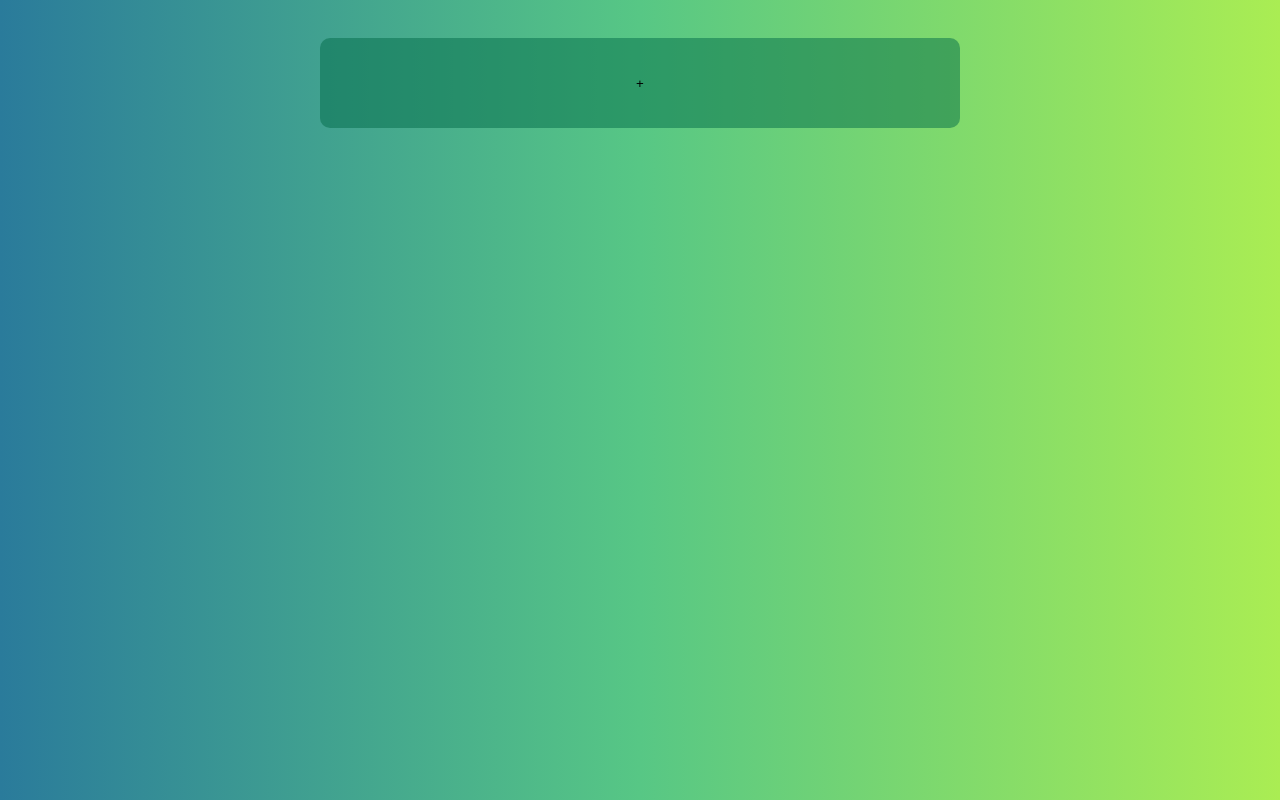
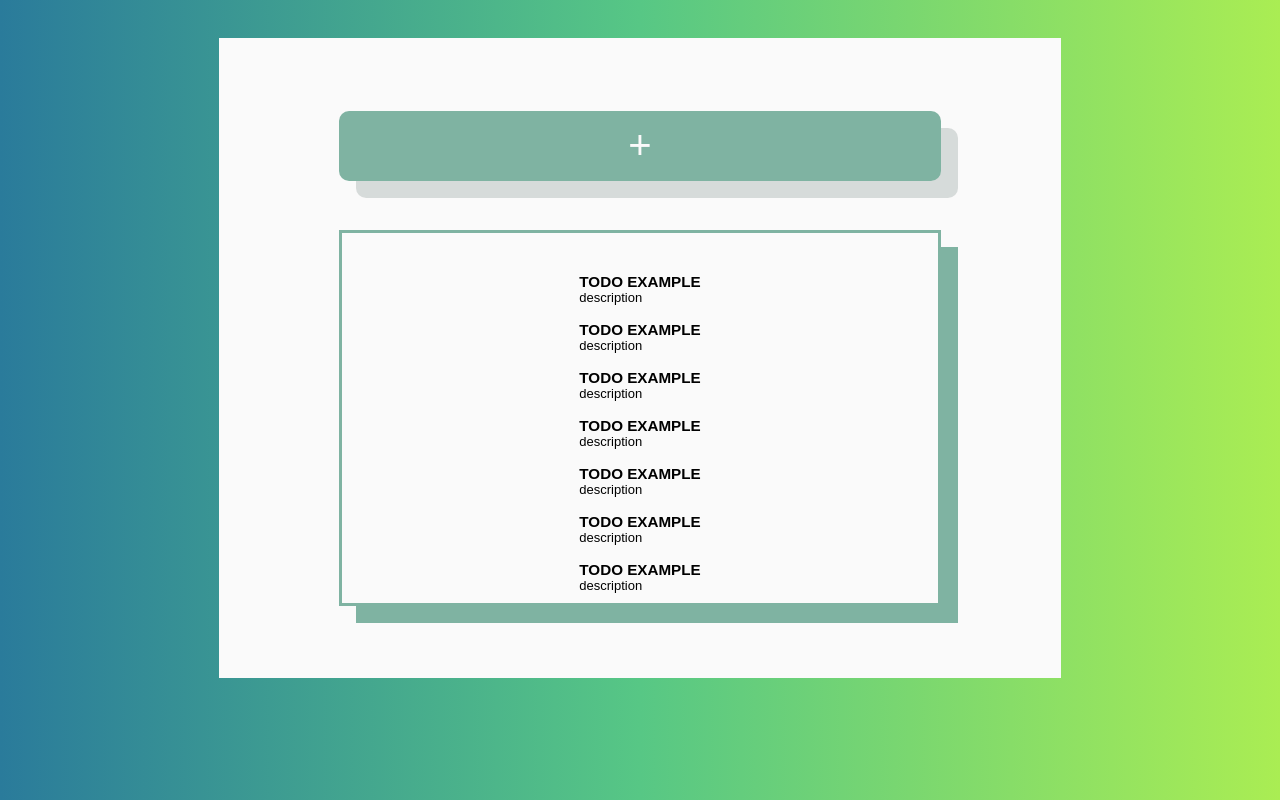
Before and after one commit to Tarkus43/localstorage_practice, a plain HTML site: page index.html in a window 1280 px wide. Drawn offline with Linux system fonts and the light colour scheme.

Commit message:
page design done

```diff
--- a/index.html
+++ b/index.html
@@ -7,10 +7,61 @@
     <title>to-do app</title>
 </head>
 <body>
+    <div class="todo_wrapper">
 
-    <div class="create_todo_wrapper">
-        <button class="create_todo_btn">+</button>
+
+        <button class="todo_create_btn">+</button>
+
+
+        <ul class="todo_list">
+            <li class="todo_item">
+                <h3 class="todo_item_title">TODO EXAMPLE</h3>
+                <p class="todo_item_description">description</p>
+            </li>
+            <li class="todo_item">
+                <h3 class="todo_item_title">TODO EXAMPLE</h3>
+                <p class="todo_item_description">description</p>
+            </li>
+            <li class="todo_item">
+                <h3 class="todo_item_title">TODO EXAMPLE</h3>
+                <p class="todo_item_description">description</p>
+            </li>
+            <li class="todo_item">
+                <h3 class="todo_item_title">TODO EXAMPLE</h3>
+                <p class="todo_item_description">description</p>
+            </li>
+            <li class="todo_item">
+                <h3 class="todo_item_title">TODO EXAMPLE</h3>
+                <p class="todo_item_description">description</p>
+            </li>
+            <li class="todo_item">
+                <h3 class="todo_item_title">TODO EXAMPLE</h3>
+                <p class="todo_item_description">description</p>
+            </li>
+            <li class="todo_item">
+                <h3 class="todo_item_title">TODO EXAMPLE</h3>
+                <p class="todo_item_description">description</p>
+            </li>
+            <li class="todo_item">
+                <h3 class="todo_item_title">TODO EXAMPLE</h3>
+                <p class="todo_item_description">description</p>
+            </li>
+            <li class="todo_item">
+                <h3 class="todo_item_title">TODO EXAMPLE</h3>
+                <p class="todo_item_description">description</p>
+            </li>
+            <li class="todo_item">
+                <h3 class="todo_item_title">TODO EXAMPLE</h3>
+                <p class="todo_item_description">description</p>
+            </li>
+            <li class="todo_item">
+                <h3 class="todo_item_title">TODO EXAMPLE</h3>
+                <p class="todo_item_description">description</p>
+            </li>
+        </ul>
+
     </div>
-    <ul class="todo_list"></ul>
+
+
 </body>
 </html>
--- a/styles/sass/_styles.scss
+++ b/styles/sass/_styles.scss
@@ -1,27 +1,79 @@
 body{
     display: flex;
-    flex-direction: column;
-    align-items: center;
+    flex-direction: row;
+    align-items: flex-start;
     justify-content: center;
+    min-height: 100vh       ;
     padding: 3vw;
     background-color: #90bfb0;
     background: #2A7B9B;
     background: linear-gradient(90deg,rgba(42, 123, 155, 1) 0%, rgba(87, 199, 133, 1) 50%, rgba(170, 237, 83, 1) 100%);
 }
 
-.create_todo_btn{
+
+.todo_create_btn{
     background-color: #006a487e;
-    min-width: 50vw;
-    min-height: 7vw;
-    border: none;
+    height: 20%;
+    width: 100%;
     border-radius: 10px;
     text-decoration: none;
-
+    transition: 1s;
+    color: #fafafa;
+    font-size: 5vh;
+    box-shadow: 17px 17px 0 0 #00271b25;
+    display: flex;
+    align-items: center;
+    justify-content: center;
 }
 
-.create_todo_btn:hover{
-    background: #003CC5;
-    box-shadow: none;
-    position: relative;
-    top: 5px;
+
+.todo_create_btn:hover{
+    background: #036338;
+    transform: scale(1.05);
 }
+
+
+.todo_wrapper{
+    background-color: #fafafa;
+    height: 80vh;
+    width: 70%;
+    transition: 1s;
+    padding: 6% 10%;
+    display: flex;
+    flex-direction: column;
+    justify-content: flex-start;
+    align-items: center;
+    gap: 10%;
+}
+
+
+.todo_list{
+    overflow-y: auto;
+    border: 3px solid #006a487e;
+    box-shadow: 17px 17px 0 0 #006a487e;
+    width: 100%;
+    height: 100%;
+    padding: 5vh;
+    display: flex;
+    flex-direction: column;
+    align-items: center;
+    justify-content: flex-start;
+    gap: 2vh;
+    transition: 1s;
+
+    li{
+        font-size: small;
+    }
+}
+
+.todo_list:hover{
+    box-shadow: 17px 17px 0 0 #036338;
+    border: 3px solid #036338;
+    transform: scale(1.05);
+}
+
+@media only screen and (max-width: 1100px) {
+    .todo_create_btn{
+        height: 50px;
+    }
+}
```
Also changed, not shown: styles/css/index.css, styles/css/index.min.css, 2 other files.
